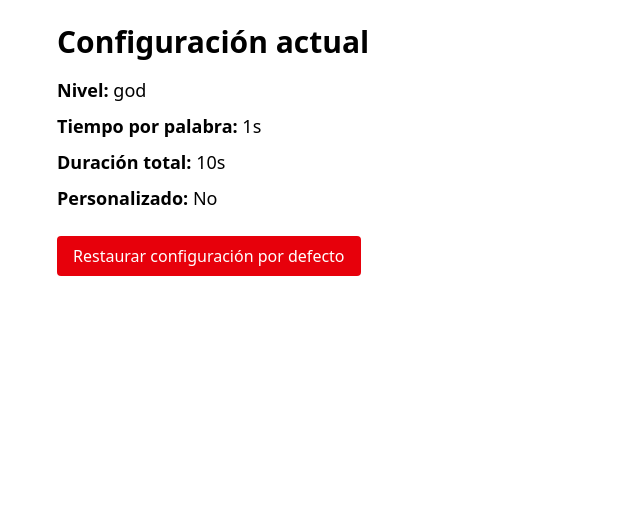
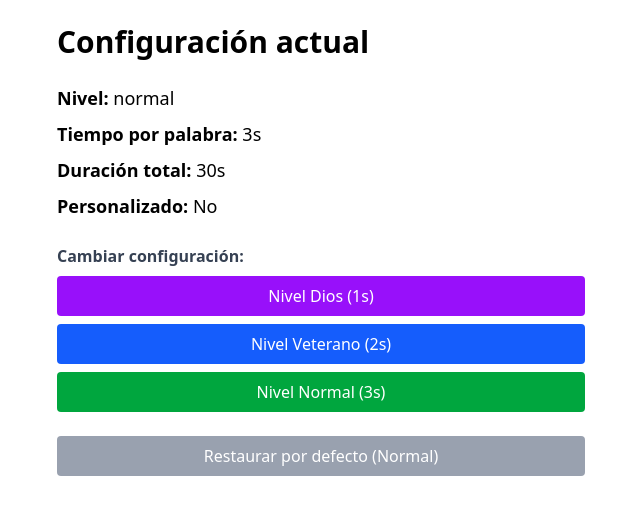
Before and after one commit to dovinhoyos/app-prueba-stroop, a React (Vite) app: page /config in a window 1280 px wide. Shown: the top 514 px of the page, without its empty margins (319-959 px from the left). Built offline with nearby package versions, Linux system fonts and the light colour scheme.

Commit message:
feat: permite elegir entre configuraciones predefinidas desde la pantalla de configuración

```diff
--- a/src/context/GameContext.tsx
+++ b/src/context/GameContext.tsx
@@ -20,9 +20,9 @@ interface Props {
 }
 
 const defaultConfig: Config = {
-  level: "god",
-  timePerWord: 1000,
-  totalDuration: 10000,
+  level: "normal",
+  timePerWord: 3000,
+  totalDuration: 30000,
   isCustom: false,
 };
 
@@ -32,11 +32,13 @@ export const GameProvider = ({ children }: Props) => {
   const [config, setConfigState] = useState<Config>(defaultConfig);
 
   const validateLevelHierarchy = (cfg: Config) => {
+    if (!cfg.isCustom) return; // 🚫 No validar presets
+
     if (
-      (cfg.level === "god" && cfg.timePerWord >= 1000) ||
-      (cfg.level === "veteran" && cfg.timePerWord >= 2000)
+      (cfg.level === "god" && cfg.timePerWord >= 2000) ||
+      (cfg.level === "veteran" && cfg.timePerWord >= 3000)
     ) {
-      throw new Error("Nivel no respeta jerarquía. God < Veteran < Normal.");
+      throw new Error("Nivel o tiempo por palabra incorrecto");
     }
   };
 
--- a/src/pages/Config.tsx
+++ b/src/pages/Config.tsx
@@ -1,24 +1,87 @@
 import { useGameContext } from "../context/GameContext";
 
+const presets = {
+  god: {
+    level: "god",
+    timePerWord: 1000,
+    totalDuration: 10000,
+    isCustom: false,
+  },
+  veteran: {
+    level: "veteran",
+    timePerWord: 2000,
+    totalDuration: 20000,
+    isCustom: false,
+  },
+  normal: {
+    level: "normal",
+    timePerWord: 3000,
+    totalDuration: 30000,
+    isCustom: false,
+  },
+} as const;
+
 const Config = () => {
-  const { config, resetConfig } = useGameContext();
+  const { config, setConfig, resetConfig } = useGameContext();
+
+  const handleSelectLevel = (level: keyof typeof presets) => {
+    setConfig(presets[level]);
+  };
 
   return (
     <div className="p-6 max-w-xl mx-auto">
-      <h2 className="text-3xl font-bold mb-4">Configuración actual</h2>
+      <h2 className="text-3xl font-bold mb-6">Configuración actual</h2>
+
       <ul className="text-lg space-y-2 mb-6">
-        <li><strong>Nivel:</strong> {config.level}</li>
-        <li><strong>Tiempo por palabra:</strong> {config.timePerWord / 1000}s</li>
-        <li><strong>Duración total:</strong> {config.totalDuration / 1000}s</li>
-        <li><strong>Personalizado:</strong> {config.isCustom ? "Sí" : "No"}</li>
+        <li>
+          <strong>Nivel:</strong> {config.level}
+        </li>
+        <li>
+          <strong>Tiempo por palabra:</strong> {config.timePerWord / 1000}s
+        </li>
+        <li>
+          <strong>Duración total:</strong> {config.totalDuration / 1000}s
+        </li>
+        <li>
+          <strong>Personalizado:</strong> {config.isCustom ? "Sí" : "No"}
+        </li>
       </ul>
 
-      <button
-        onClick={resetConfig}
-        className="bg-red-600 text-white py-2 px-4 rounded hover:bg-red-700"
-      >
-        Restaurar configuración por defecto
-      </button>
+      <div className="space-y-2">
+        <p className="font-semibold text-gray-700 mb-2">
+          Cambiar configuración:
+        </p>
+
+        <div className="flex flex-col gap-2">
+          <button
+            onClick={() => handleSelectLevel("god")}
+            className="bg-purple-600 text-white py-2 px-4 rounded hover:bg-purple-700"
+          >
+            Nivel Dios (1s)
+          </button>
+
+          <button
+            onClick={() => handleSelectLevel("veteran")}
+            className="bg-blue-600 text-white py-2 px-4 rounded hover:bg-blue-700"
+          >
+            Nivel Veterano (2s)
+          </button>
+
+          <button
+            onClick={() => handleSelectLevel("normal")}
+            className="bg-green-600 text-white py-2 px-4 rounded hover:bg-green-700"
+          >
+            Nivel Normal (3s)
+          </button>
+
+          <button
+            onClick={resetConfig}
+            className="bg-gray-400 text-white py-2 px-4 rounded hover:bg-gray-500 mt-4"
+          >
+            Restaurar por defecto (Normal)
+          </button>
+        </div>
+      </div>
     </div>
   );
 };
```
